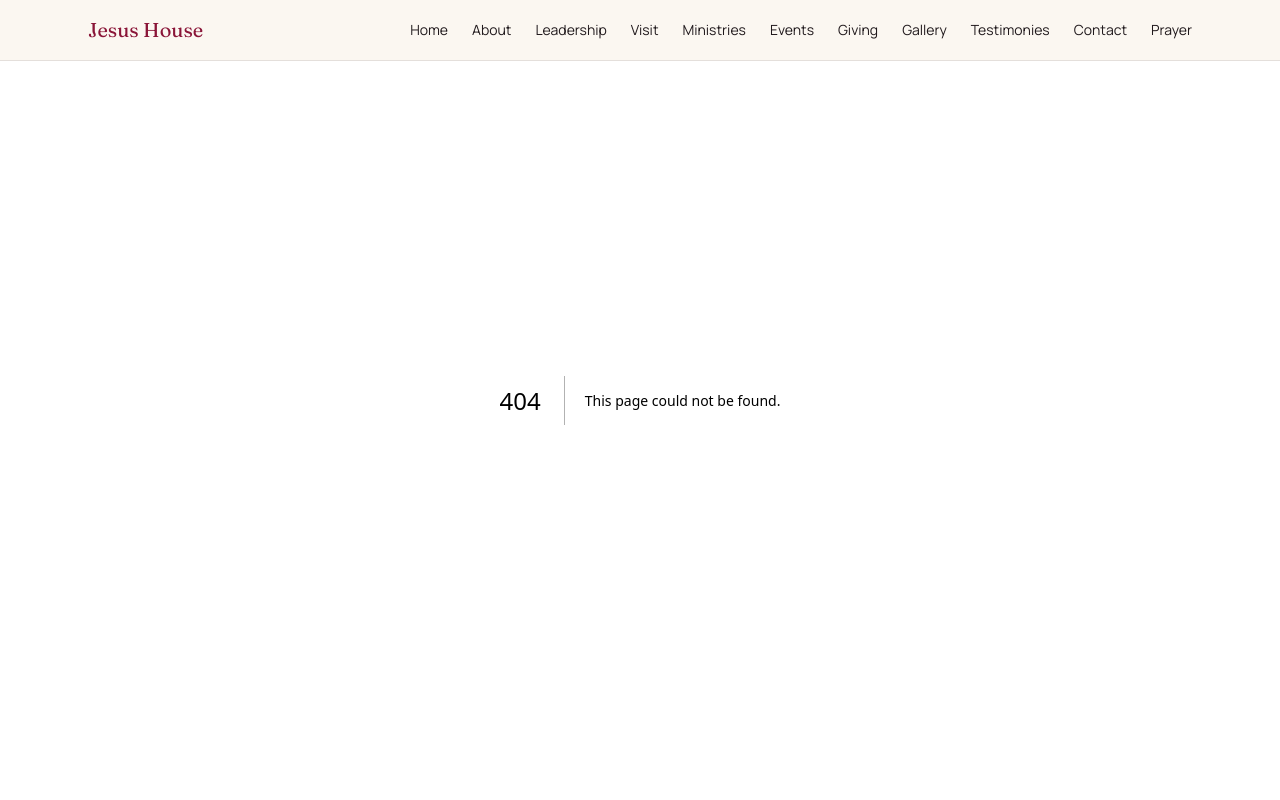
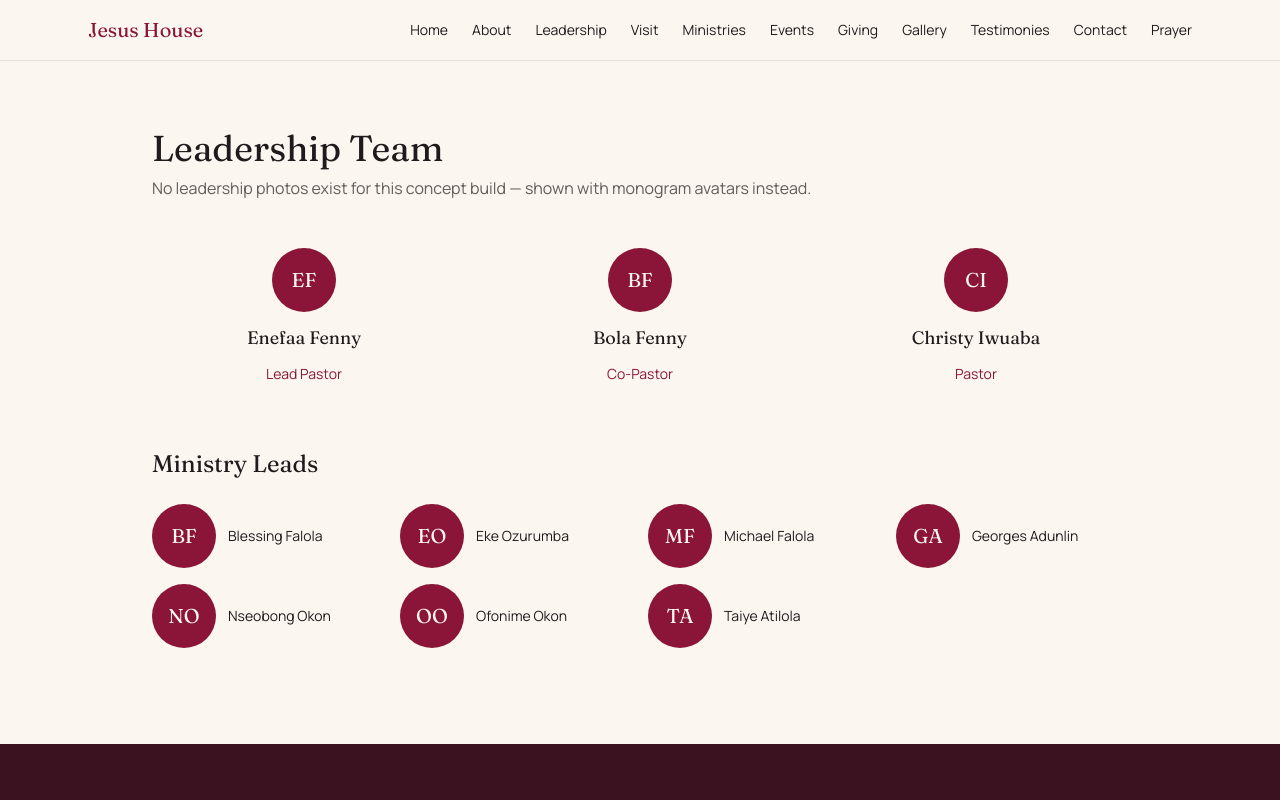
Before and after one commit to ezekielologunde/jesus-house-birmingham-concept, a Next.js app: page /leadership in a window 1280 px wide. Before the commit this address had no page. Shown: the top 800 px of the page. Built offline with nearby package versions, Linux system fonts and the light colour scheme.

Commit message:
feat: add Leadership page with real names/titles and monogram avatars

```diff
--- /dev/null
+++ b/app/leadership/page.jsx
@@ -0,0 +1,51 @@
+import { pastors, ministryLeads } from "@/lib/content/leadership";
+import { Reveal } from "@/components/ui/Reveal";
+
+export const metadata = {
+  title: "Leadership | Jesus House Birmingham (Unofficial Concept)",
+};
+
+function Initials({ name }) {
+  const initials = name
+    .split(" ")
+    .map((n) => n[0])
+    .join("");
+  return (
+    <div className="w-16 h-16 rounded-full bg-sanctuary text-ivory flex items-center justify-center font-display text-xl">
+      {initials}
+    </div>
+  );
+}
+
+export default function Leadership() {
+  return (
+    <main className="px-6 pt-32 pb-24 max-w-5xl mx-auto">
+      <Reveal>
+        <h1 className="font-display text-4xl mb-2">Leadership Team</h1>
+        <p className="font-body text-ink/70 mb-12">
+          No leadership photos exist for this concept build — shown with monogram avatars instead.
+        </p>
+      </Reveal>
+
+      <div className="grid gap-8 md:grid-cols-3 mb-16">
+        {pastors.map((p, i) => (
+          <Reveal key={p.name} delay={i * 80} className="flex flex-col items-center text-center gap-3">
+            <Initials name={p.name} />
+            <p className="font-display text-lg">{p.name}</p>
+            <p className="font-body text-sm text-sanctuary">{p.title}</p>
+          </Reveal>
+        ))}
+      </div>
+
+      <h2 className="font-display text-2xl mb-6">Ministry Leads</h2>
+      <div className="grid gap-4 md:grid-cols-4">
+        {ministryLeads.map((m, i) => (
+          <Reveal key={m.name} delay={i * 60} className="flex items-center gap-3">
+            <Initials name={m.name} />
+            <p className="font-body text-sm">{m.name}</p>
+          </Reveal>
+        ))}
+      </div>
+    </main>
+  );
+}
```
Also changed, not shown: 1 other file (tests, documents, lock files or other folders).
